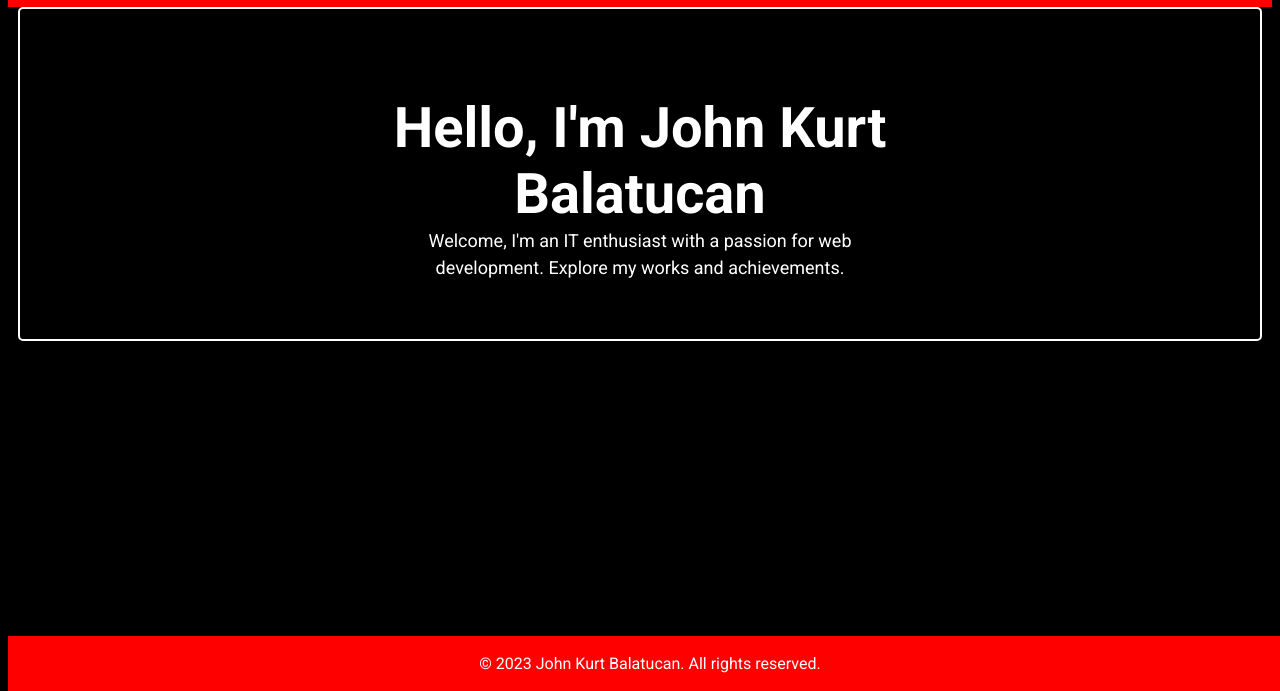
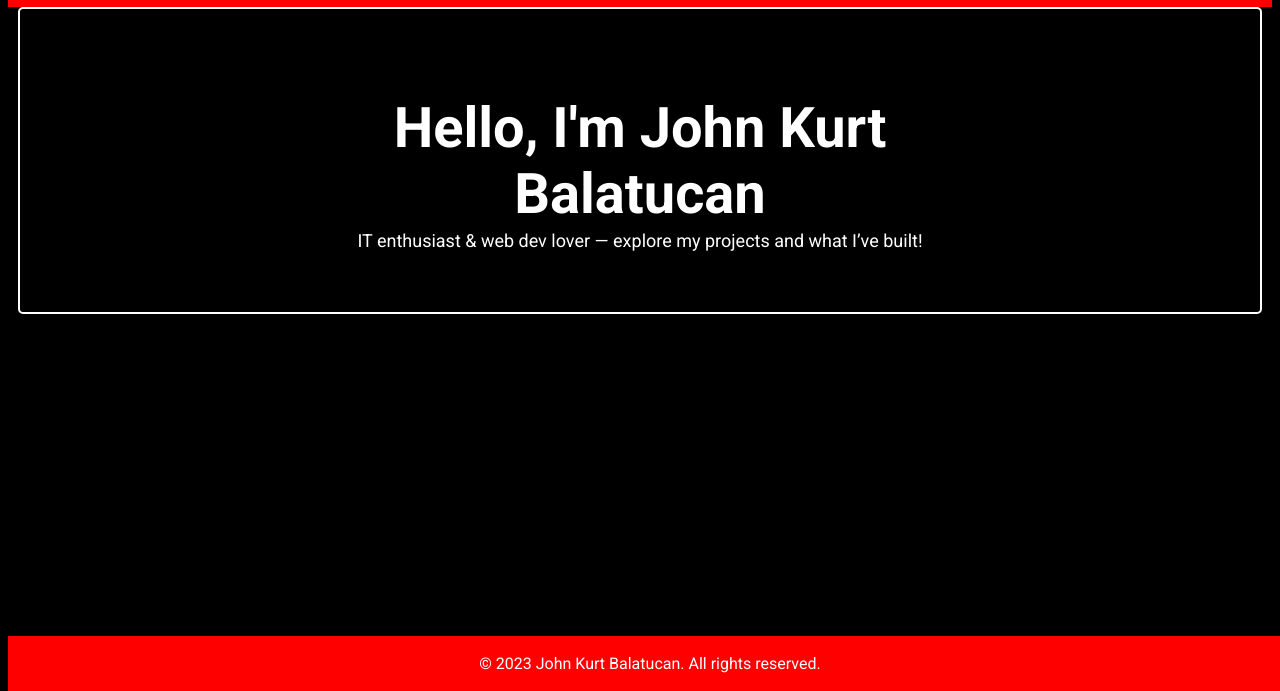
Before and after one commit to kurtssu/jk, a plain HTML site: page index.html in a window 1280 px wide. Shown: the part 109-800 px from the top of the page. Drawn offline with Linux system fonts and the light colour scheme.

Commit message:
Update index.html

```diff
--- a/index.html
+++ b/index.html
@@ -30,7 +30,7 @@
                 <div class="home-content">
                     <div class="text-content">
                         <h1>Hello, I'm John Kurt<br>Balatucan</h1>
-                        <p>Welcome, I'm an IT enthusiast with a passion for web<br> development. Explore my works and achievements.</p>
+                        <p>IT enthusiast & web dev lover — explore my projects and what I’ve built!</p>
                     </div>
 
             </section>
```
